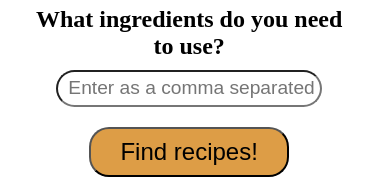
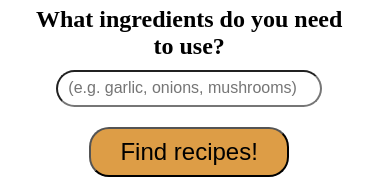
Before and after one commit to CJSpohn/niche, a React (Create React App) app: page / in a window 390 px wide. Shown: the part 443-622 px from the top of the page. Built offline with nearby package versions, Linux system fonts and the light colour scheme.

Commit message:
adjust grid-sizing for responsiveness

```diff
--- a/src/components/RecipeForm/RecipeForm.css
+++ b/src/components/RecipeForm/RecipeForm.css
@@ -26,3 +26,10 @@
 .search-btn:hover {
   background-color: #A44703;
 }
+
+
+@media screen and (max-width: 900px) {
+  .input {
+    font-size: 1rem;
+  }
+}
--- a/src/components/RecipeForm/RecipeForm.js
+++ b/src/components/RecipeForm/RecipeForm.js
@@ -34,8 +34,8 @@ const RecipeForm = ({ setCurrentRecipe, favorites, setFavorites, recipes, setRec
         <input
           className="input"
           type="text"
-          aria-label="Add ingredients you need to use up"
-          placeholder="Enter as a comma separated list (e.g. garlic, onions, mushrooms)"
+          aria-label="Add ingredients you need to use up as a comma separated list"
+          placeholder="(e.g. garlic, onions, mushrooms)"
           name="ingredients"
           value={ingredients}
           onChange={e => setIngredients(e.target.value)}
```
